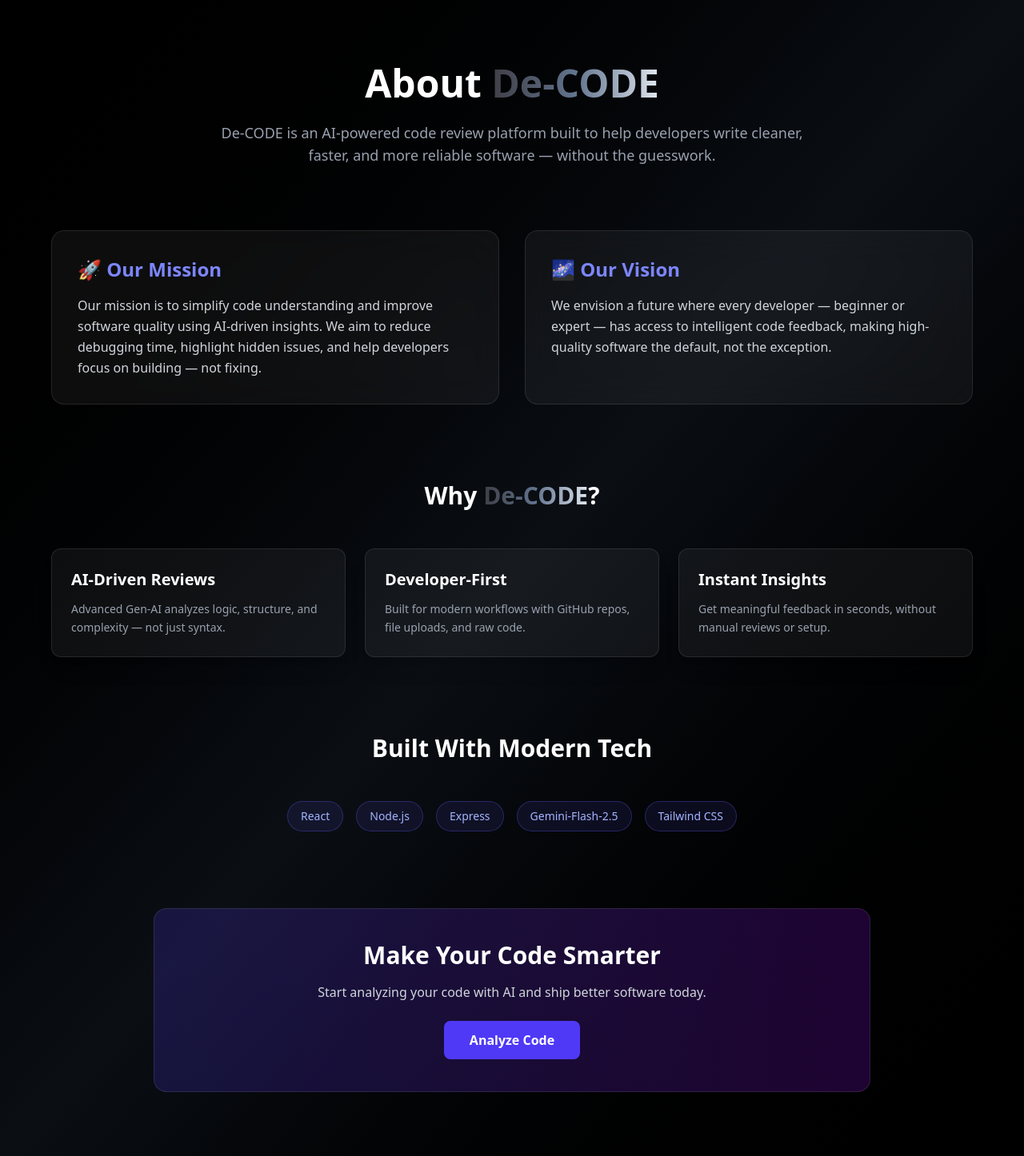
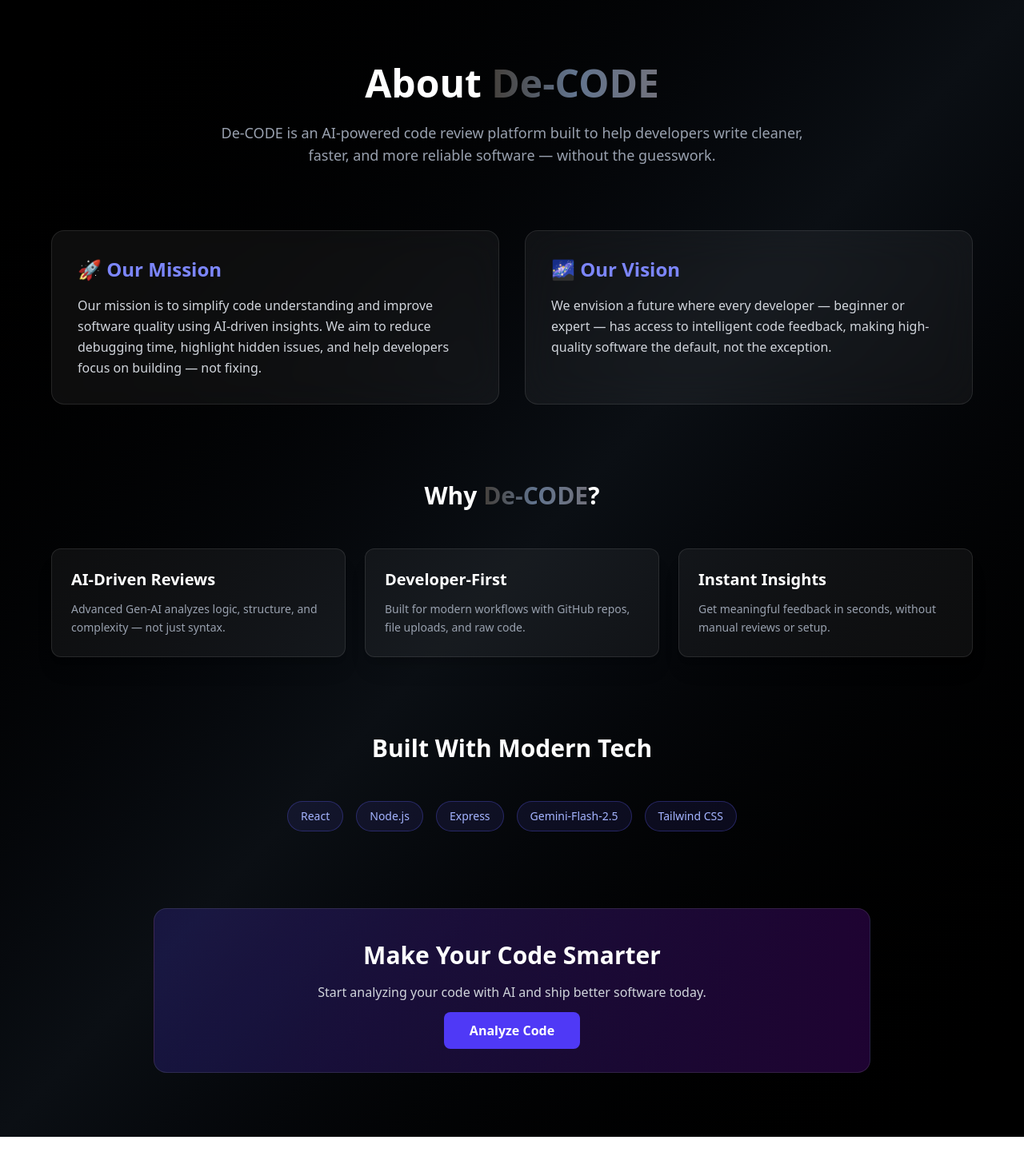
Before and after one commit to Rishu222006/De-Code, a React app in the folder front/: page /about in a window 1280 px wide. Shown: the whole page at 80% size. After the commit the page ends 1422 px from the top, so only its background shows below. Built offline with nearby package versions, Linux system fonts and the light colour scheme; the HTML template or start-up script is replaced by a standard one.

Commit message:
Made some minor CSS changes

```diff
--- a/front/src/components/Analysis/layout/LayouHeader.jsx
+++ b/front/src/components/Analysis/layout/LayouHeader.jsx
@@ -10,7 +10,7 @@
             animate={{ opacity: 1, y: 0 }}
             className="flex justify-between mb-12"
         >
-            <h1 className="flex items-center gap-2 text-2xl font-bold text-transparent bg-clip-text bg-gradient-to-r from-zinc-700 via-slate-500 to-slate-200">
+            <h1 className="flex items-center gap-2 text-2xl font-bold text-transparent bg-clip-text bg-gradient-to-r from-stone-700 via-slate-500 to-zinc-500">
                 <Sparkles className="text-indigo-400" /> De-CODE
             </h1>
             <Button variant="secondary">
--- a/front/src/components/Home/Hero.jsx
+++ b/front/src/components/Home/Hero.jsx
@@ -2,7 +2,7 @@
     return (
         <section className="text-center mb-20">
             <h1 className="text-6xl md:text-7xl font-black tracking-tight mb-4">
-                <span className="text-transparent bg-clip-text bg-gradient-to-r from-zinc-700 via-slate-500 to-slate-200">
+                <span className="text-transparent bg-clip-text bg-gradient-to-r via-slate-500 from-stone-700 to-zinc-500">
                     De-CODE
                 </span>
             </h1>
--- a/front/src/components/Home/Home.jsx
+++ b/front/src/components/Home/Home.jsx
@@ -6,13 +6,13 @@
 export default function Home() {
   return (
     <div className="min-h-screen bg-gradient-to-br from-black via-[#0b0f14] to-black text-white font-sans selection:bg-cyan-500/30 relative">
-      <button className="fixed  top-6 right-6 z-50 rounded-md border-zinc-700
+      <Link to={'/about'}>
+        <button className="fixed  top-6 right-6 z-50 rounded-md border-zinc-700
                         bg-zinc-800/70 backdrop-blur px-4 py-2 text-sm text-white
                         transition-transform hover:scale-105 hover:bg-zinc-700/70">
-        <Link>
           About us
-        </Link>
-      </button>
+        </button>
+      </Link>
       <div className="relative z-10 mx-auto max-w-6xl px-4 py-12 flex flex-col items-center">
         <Hero />
         <Features />
--- a/front/src/components/about/AboutCTA.jsx
+++ b/front/src/components/about/AboutCTA.jsx
@@ -10,11 +10,11 @@
                 <p className="text-gray-300 mb-6">
                     Start analyzing your code with AI and ship better software today.
                 </p>
-                <button className="px-8 py-3 bg-indigo-600 hover:bg-indigo-500 transition rounded-lg font-semibold">
-                    <Link to={'/analyze'}>
-                        Analyze Code
-                    </Link>
-                </button>
+                <Link
+                    to={'/analyze'}
+                    className="px-8 py-3 bg-indigo-600 hover:bg-indigo-500 transition rounded-lg font-semibold">
+                    Analyze Code
+                </Link>
             </div>
         </section>
     );
--- a/front/src/components/about/AboutHero.jsx
+++ b/front/src/components/about/AboutHero.jsx
@@ -3,7 +3,7 @@
         <section className="max-w-5xl mx-auto text-center mb-20">
             <h1 className="text-4xl md:text-5xl font-bold mb-6">
                 About{" "}
-                <span className="text-transparent bg-clip-text bg-gradient-to-r from-zinc-700 via-slate-500 to-slate-200">
+                <span className="text-transparent bg-clip-text bg-gradient-to-r from-stone-700 via-slate-500 to-zinc-500">
                     De-CODE
                 </span>
             </h1>
--- a/front/src/components/about/WhyDecode.jsx
+++ b/front/src/components/about/WhyDecode.jsx
@@ -18,7 +18,7 @@
         <section className="max-w-6xl mx-auto mb-24">
             <h2 className="text-3xl font-bold text-center mb-12">
                 Why{" "}
-                <span className="text-transparent bg-clip-text bg-gradient-to-r from-zinc-700 via-slate-500 to-slate-200">
+                <span className="text-transparent bg-clip-text bg-gradient-to-r from-stone-700 via-slate-500 to-zinc-500">
                     De-CODE
                 </span>
                 ?
```
